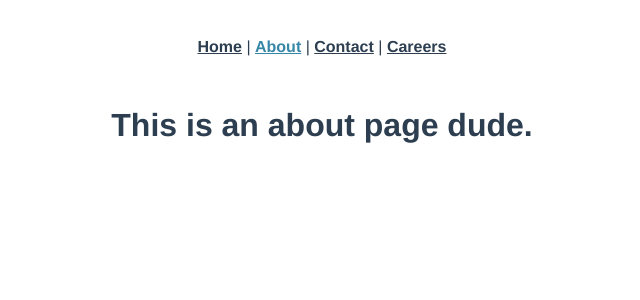
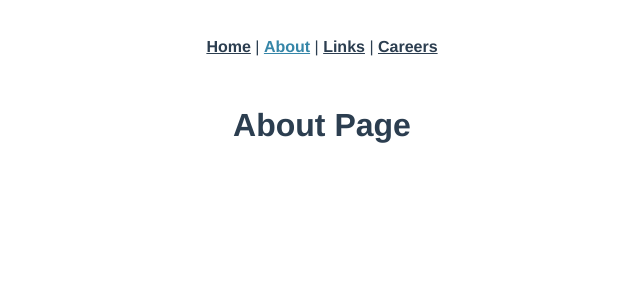
Before and after one commit to jonathans-razor/feature-gallery, a Vue app: page /about in a window 1280 px wide. Shown: the top 300 px of the page, without its empty margins (318-958 px from the left). Built offline with nearby package versions, Linux system fonts and the light colour scheme.

Commit message:
Mar-15-2024-3-56-24-PM

```diff
--- a/src/App.vue
+++ b/src/App.vue
@@ -2,7 +2,7 @@
   <nav>
     <router-link to="/">Home</router-link> |
     <router-link to="/about">About</router-link> |
-    <router-link to="/contact">Contact</router-link> |
+    <router-link to="/contact">Links</router-link> |
     <router-link to="/careers">Careers</router-link>
   </nav>
   <router-view/>
--- a/src/router/index.js
+++ b/src/router/index.js
@@ -23,7 +23,7 @@ const routes = [
     // this generates a separate chunk (about.[hash].js) for this route
     // which is lazy-loaded when the route is visited.
     component: () =>
-      import(/* webpackChunkName: "about" */ "../views/LinksView.vue"),
+      import(/* webpackChunkName: "about" */ "../views/LinksPage.vue"),
   },
   {
     path: "/careers",
--- a/src/views/AboutView.vue
+++ b/src/views/AboutView.vue
@@ -1,5 +1,5 @@
 <template>
   <div class="about">
-    <h1>This is an about page dude.</h1>
+    <h1>About Page</h1>
   </div>
 </template>
--- a/src/views/CareersView.vue
+++ b/src/views/CareersView.vue
@@ -1,5 +1,5 @@
 <template>
   <div class="about">
-    <h1>This is a professional careers page.</h1>
+    <h1>Careers Page</h1>
   </div>
 </template>
--- a/src/views/HomeView.vue
+++ b/src/views/HomeView.vue
@@ -9,15 +9,3 @@
     </p>
   </div>
 </template>
-
-<script>
-// @ is an alias to /src
-import HelloWorld from '@/components/LinksView.vue'
-
-export default {
-  name: 'HomeView',
-  components: {
-    HelloWorld
-  }
-}
-</script>
--- a/src/views/LinksView.vue
+++ b/src/views/LinksPage.vue
@@ -1,6 +1,6 @@
 <template>
   <div class="contact">
-    <HelloWorld msg="Welcome to your contact page Jonathan."/>
+    <HelloWorld msg=""/>
   </div>
 </template>
 
```
